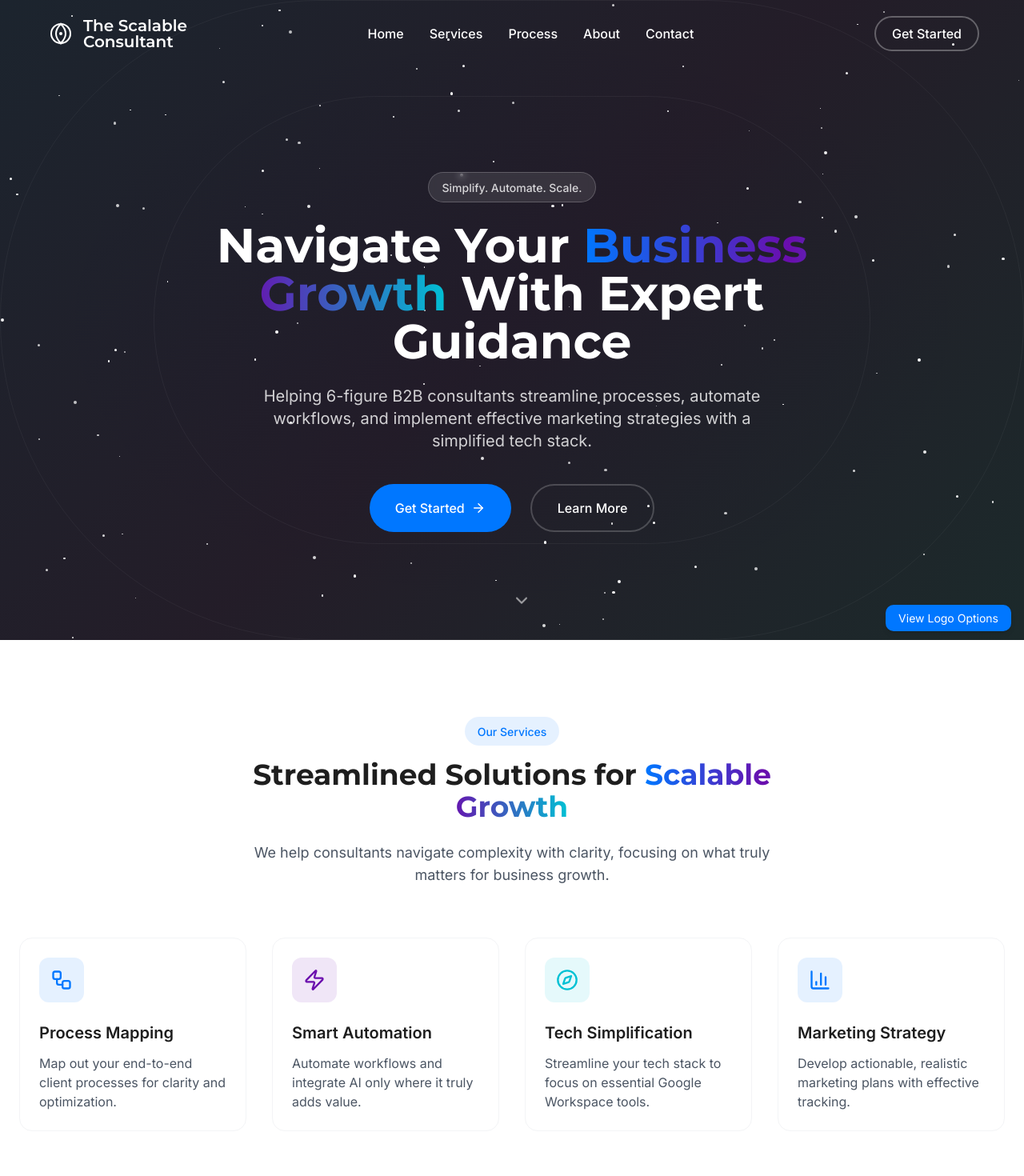
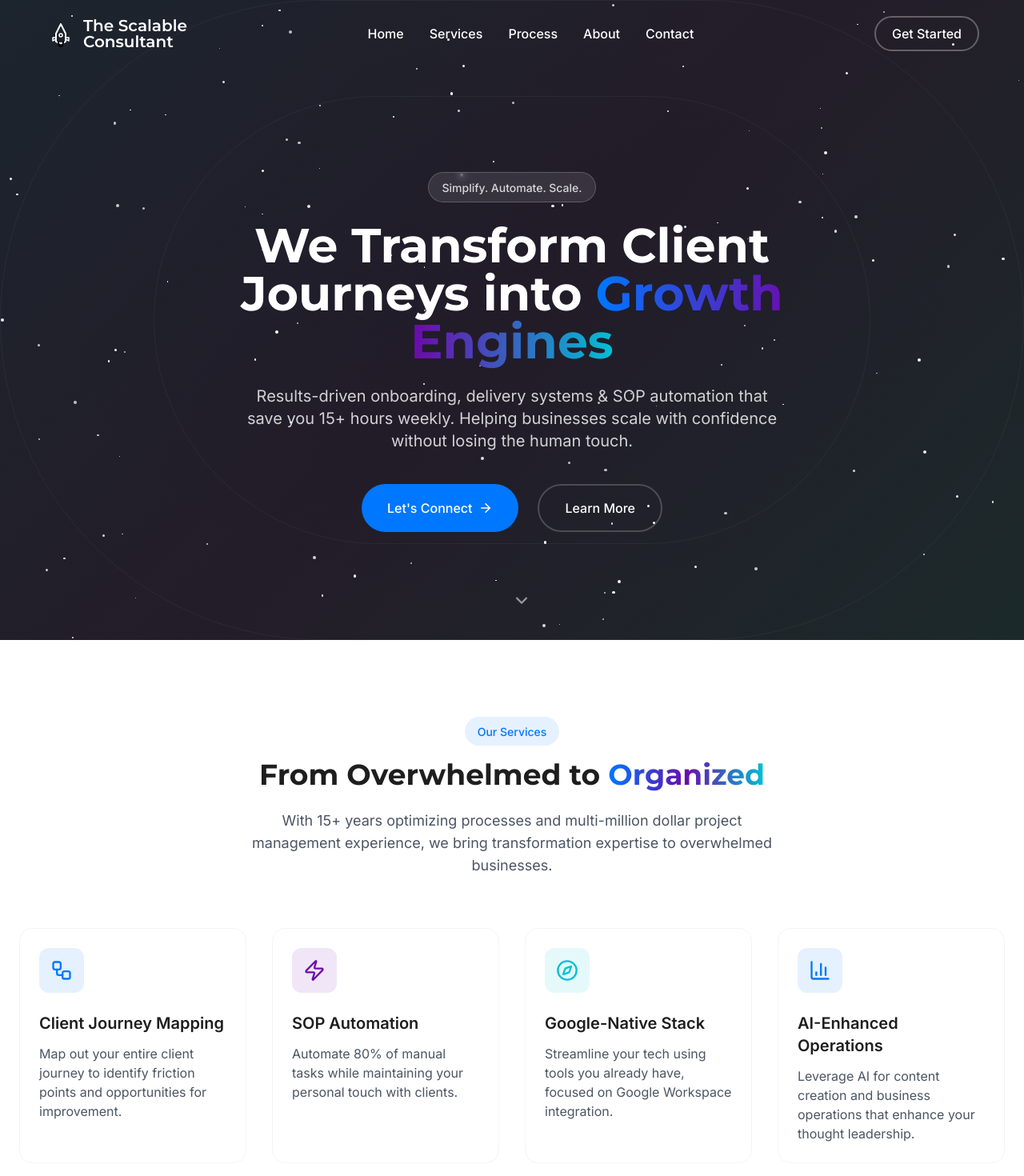
Before and after one commit to jodinetheron/the-scalable-consultant, a React (Vite) app: page / in a window 1280 px wide. Shown: the top 1470 px of the page at 80% size. Built offline with nearby package versions, Linux system fonts and the light colour scheme.

Commit message:
Refactor: Update content and design
- Updated website copy to match LinkedIn description.
- Changed CTA button text and link.
- Removed logo options and opt-in.
- Updated logo design.

```diff
--- a/src/App.tsx
+++ b/src/App.tsx
@@ -5,7 +5,6 @@ import { TooltipProvider } from "@/components/ui/tooltip";
 import { QueryClient, QueryClientProvider } from "@tanstack/react-query";
 import { BrowserRouter, Routes, Route } from "react-router-dom";
 import Index from "./pages/Index";
-import LogoOptions from "./pages/LogoOptions";
 import NotFound from "./pages/NotFound";
 
 const queryClient = new QueryClient();
@@ -18,7 +17,6 @@ const App = () => (
       <BrowserRouter>
         <Routes>
           <Route path="/" element={<Index />} />
-          <Route path="/logo-options" element={<LogoOptions />} />
           {/* ADD ALL CUSTOM ROUTES ABOVE THE CATCH-ALL "*" ROUTE */}
           <Route path="*" element={<NotFound />} />
         </Routes>
--- a/src/components/CTA.tsx
+++ b/src/components/CTA.tsx
@@ -1,6 +1,6 @@
 
 import React from 'react';
-import { ArrowRight } from 'lucide-react';
+import { ArrowRight, Linkedin } from 'lucide-react';
 
 const CTA: React.FC = () => {
   return (
@@ -13,57 +13,28 @@ const CTA: React.FC = () => {
       <div className="container mx-auto px-4 md:px-6 relative z-10">
         <div className="max-w-3xl mx-auto text-center">
           <h2 className="text-3xl md:text-4xl font-display font-bold mb-6 text-white">
-            Ready to <span className="text-gradient">Scale Your Consulting</span> Business?
+            Want to Reclaim 15+ Hours Weekly & Create <span className="text-gradient">Happier Clients?</span>
           </h2>
           <p className="text-white/80 md:text-lg mb-10 max-w-2xl mx-auto">
-            Let's transform your processes, simplify your tech, and implement targeted automations that drive real growth for your consulting practice.
+            Let me show you how to eliminate 80% of manual tasks while making your service feel more personal than ever.
           </p>
 
           <div className="glass p-8 rounded-2xl max-w-xl mx-auto">
-            <form className="space-y-4">
-              <div className="grid grid-cols-1 sm:grid-cols-2 gap-4">
-                <div>
-                  <input
-                    type="text"
-                    placeholder="First Name"
-                    className="w-full px-4 py-3 rounded-lg bg-white/10 border border-white/20 text-white placeholder-white/50 focus:outline-none focus:ring-2 focus:ring-space-blue"
-                    required
-                  />
-                </div>
-                <div>
-                  <input
-                    type="text"
-                    placeholder="Last Name"
-                    className="w-full px-4 py-3 rounded-lg bg-white/10 border border-white/20 text-white placeholder-white/50 focus:outline-none focus:ring-2 focus:ring-space-blue"
-                    required
-                  />
-                </div>
-              </div>
-              <div>
-                <input
-                  type="email"
-                  placeholder="Email Address"
-                  className="w-full px-4 py-3 rounded-lg bg-white/10 border border-white/20 text-white placeholder-white/50 focus:outline-none focus:ring-2 focus:ring-space-blue"
-                  required
-                />
-              </div>
-              <div>
-                <textarea
-                  placeholder="Tell us about your business..."
-                  rows={4}
-                  className="w-full px-4 py-3 rounded-lg bg-white/10 border border-white/20 text-white placeholder-white/50 focus:outline-none focus:ring-2 focus:ring-space-blue"
-                  required
-                />
-              </div>
-              <div>
-                <button
-                  type="submit"
-                  className="w-full px-6 py-3 rounded-lg bg-space-blue text-white font-medium hover:bg-space-blue/90 transition-all flex items-center justify-center gap-2 button-glow"
-                >
-                  Get Started <ArrowRight size={18} />
-                </button>
-              </div>
-            </form>
+            <div className="text-white mb-6">
+              <p className="text-lg mb-4">
+                "Jodine has remarkable insight and brings clarity to business planning. She knows how to ask the right questions and guided me in creating a business plan that's reasonable, clearly stated and totally do-able!"
+              </p>
+              <p className="font-medium">- Dea Irby</p>
+            </div>
+
+            <a
+              href="https://www.linkedin.com/in/jodinetheron/"
+              target="_blank"
+              rel="noopener noreferrer"
+              className="w-full px-6 py-4 rounded-lg bg-space-blue text-white font-medium hover:bg-space-blue/90 transition-all flex items-center justify-center gap-2 button-glow"
+            >
+              <Linkedin size={20} /> Let's Connect on LinkedIn <ArrowRight size={18} />
+            </a>
           </div>
         </div>
       </div>
--- a/src/components/Features.tsx
+++ b/src/components/Features.tsx
@@ -6,32 +6,32 @@ const Features: React.FC = () => {
   const features = [
     {
       icon: Workflow,
-      title: 'Process Mapping',
-      description: 'Map out your end-to-end client processes for clarity and optimization.',
+      title: 'Client Journey Mapping',
+      description: 'Map out your entire client journey to identify friction points and opportunities for improvement.',
       color: 'text-space-blue',
       bgColor: 'bg-space-blue/10',
       delay: '0s'
     },
     {
       icon: Zap,
-      title: 'Smart Automation',
-      description: 'Automate workflows and integrate AI only where it truly adds value.',
+      title: 'SOP Automation',
+      description: 'Automate 80% of manual tasks while maintaining your personal touch with clients.',
       color: 'text-space-purple',
       bgColor: 'bg-space-purple/10',
       delay: '0.1s'
     },
     {
       icon: Compass,
-      title: 'Tech Simplification',
-      description: 'Streamline your tech stack to focus on essential Google Workspace tools.',
+      title: 'Google-Native Stack',
+      description: 'Streamline your tech using tools you already have, focused on Google Workspace integration.',
       color: 'text-space-teal',
       bgColor: 'bg-space-teal/10',
       delay: '0.2s'
     },
     {
       icon: BarChart3,
-      title: 'Marketing Strategy',
-      description: 'Develop actionable, realistic marketing plans with effective tracking.',
+      title: 'AI-Enhanced Operations',
+      description: 'Leverage AI for content creation and business operations that enhance your thought leadership.',
       color: 'text-space-blue',
       bgColor: 'bg-space-blue/10',
       delay: '0.3s'
@@ -46,10 +46,10 @@ const Features: React.FC = () => {
             <span className="text-space-blue text-sm font-medium">Our Services</span>
           </div>
           <h2 className="text-3xl md:text-4xl font-display font-bold mb-6 text-space-dark">
-            Streamlined Solutions for <span className="text-gradient">Scalable Growth</span>
+            From Overwhelmed to <span className="text-gradient">Organized</span>
           </h2>
           <p className="text-gray-600 md:text-lg">
-            We help consultants navigate complexity with clarity, focusing on what truly matters for business growth.
+            With 15+ years optimizing processes and multi-million dollar project management experience, we bring transformation expertise to overwhelmed businesses.
           </p>
         </div>
 
--- a/src/components/Hero.tsx
+++ b/src/components/Hero.tsx
@@ -50,17 +50,22 @@ const Hero: React.FC = () => {
           </div>
 
           <h1 className="text-4xl md:text-5xl lg:text-6xl font-display font-bold mb-6 text-white leading-tight animate-fade-in opacity-0" style={{animationDelay: '0.2s'}}>
-            Navigate Your <span className="text-gradient">Business Growth</span> With Expert Guidance
+            We Transform Client Journeys into <span className="text-gradient">Growth Engines</span>
           </h1>
 
           <p className="text-white/80 text-lg md:text-xl max-w-2xl mb-10 leading-relaxed animate-fade-in opacity-0" style={{animationDelay: '0.4s'}}>
-            Helping 6-figure B2B consultants streamline processes, automate workflows, and implement effective marketing strategies with a simplified tech stack.
+            Results-driven onboarding, delivery systems & SOP automation that save you 15+ hours weekly. Helping businesses scale with confidence without losing the human touch.
           </p>
 
           <div className="flex flex-col sm:flex-row gap-4 sm:gap-6 animate-fade-in opacity-0" style={{animationDelay: '0.6s'}}>
-            <button className="px-8 py-4 rounded-full bg-space-blue text-white font-medium hover:bg-space-blue/90 transition-all flex items-center gap-2 button-glow">
-              Get Started <ArrowRight size={18} />
-            </button>
+            <a
+              href="https://www.linkedin.com/in/jodinetheron/"
+              target="_blank"
+              rel="noopener noreferrer"
+              className="px-8 py-4 rounded-full bg-space-blue text-white font-medium hover:bg-space-blue/90 transition-all flex items-center gap-2 button-glow"
+            >
+              Let's Connect <ArrowRight size={18} />
+            </a>
             <button className="px-8 py-4 rounded-full bg-transparent text-white font-medium border-2 border-white/20 hover:border-white/50 transition-all">
               Learn More
             </button>
--- a/src/components/Logo.tsx
+++ b/src/components/Logo.tsx
@@ -1,16 +1,16 @@
 
-import React, { useState } from 'react';
+import React from 'react';
 
 interface LogoProps {
   variant?: 'default' | 'dark' | 'white';
   className?: string;
-  logoStyle?: 'orbital' | 'constellation' | 'galaxy' | 'trajectory';
+  logoStyle?: 'rocket';
 }
 
 const Logo: React.FC<LogoProps> = ({
   variant = 'default',
   className = '',
-  logoStyle = 'orbital'
+  logoStyle = 'rocket'
 }) => {
   const getColor = () => {
     switch (variant) {
@@ -24,8 +24,7 @@ const Logo: React.FC<LogoProps> = ({
   };
 
   const renderLogo = () => {
-    switch (logoStyle) {
-      case 'constellation':
+    // Always return rocket logo since it's our only style now
     return (
       <svg
         width="40"
@@ -35,98 +34,58 @@ const Logo: React.FC<LogoProps> = ({
         xmlns="http://www.w3.org/2000/svg"
         className={`${getColor()}`}
       >
-            <circle cx="20" cy="20" r="3" fill="currentColor" />
-            <circle cx="10" cy="15" r="2" fill="currentColor" />
-            <circle cx="30" cy="15" r="2" fill="currentColor" />
-            <circle cx="15" cy="30" r="2" fill="currentColor" />
-            <circle cx="25" cy="30" r="2" fill="currentColor" />
-            <line x1="20" y1="20" x2="10" y2="15" stroke="currentColor" strokeWidth="1.5" />
-            <line x1="20" y1="20" x2="30" y2="15" stroke="currentColor" strokeWidth="1.5" />
-            <line x1="20" y1="20" x2="15" y2="30" stroke="currentColor" strokeWidth="1.5" />
-            <line x1="20" y1="20" x2="25" y2="30" stroke="currentColor" strokeWidth="1.5" />
-          </svg>
-        );
-
-      case 'galaxy':
-        return (
-          <svg
-            width="40"
-            height="40"
-            viewBox="0 0 40 40"
-            fill="none"
-            xmlns="http://www.w3.org/2000/svg"
-            className={`${getColor()}`}
-          >
+        {/* Rocket body */}
         <path
-              d="M20 8C26 8 32 14 32 20C32 26 26 32 20 32C14 32 8 26 8 20C8 14 14 8 20 8Z"
+          d="M20 8L14 20V30C14 30 17 32 20 32C23 32 26 30 26 30V20L20 8Z"
           stroke="currentColor"
           strokeWidth="2"
+          strokeLinecap="round"
+          strokeLinejoin="round"
           fill="none"
-              strokeDasharray="2 2"
         />
-            <path
-              d="M20 12C24 12 28 16 28 20C28 24 24 28 20 28C16 28 12 24 12 20C12 16 16 12 20 12Z"
+        {/* Rocket window */}
+        <circle
+          cx="20"
+          cy="22"
+          r="2"
           stroke="currentColor"
           strokeWidth="1.5"
           fill="none"
         />
-            <circle cx="20" cy="20" r="2" fill="currentColor" />
-            <circle cx="26" cy="14" r="1" fill="currentColor" />
-            <circle cx="14" cy="26" r="1" fill="currentColor" />
+        {/* Rocket fins */}
+        <path
+          d="M14 25H10V29L14 27"
+          stroke="currentColor"
+          strokeWidth="1.5"
+          strokeLinecap="round"
+          strokeLinejoin="round"
+          fill="none"
+        />
+        <path
+          d="M26 25H30V29L26 27"
+          stroke="currentColor"
+          strokeWidth="1.5"
+          strokeLinecap="round"
+          strokeLinejoin="round"
+          fill="none"
+        />
+        {/* Rocket flames with gradient */}
+        <defs>
+          <linearGradient id="flameGradient" x1="20" y1="36" x2="20" y2="30" gradientUnits="userSpaceOnUse">
+            <stop offset="0" stopColor="var(--color-space-purple)" />
+            <stop offset="1" stopColor="var(--color-space-blue)" />
+          </linearGradient>
+        </defs>
+        <path
+          d="M17 30C17 33 18 36 20 36C22 36 23 33 23 30"
+          stroke="url(#flameGradient)"
+          strokeWidth="2"
+          strokeLinecap="round"
+          fill="none"
+          className="flame"
+        />
       </svg>
     );
-
-      case 'trajectory':
-        return (
-          <svg
-            width="40"
-            height="40"
-            viewBox="0 0 40 40"
-            fill="none"
-            xmlns="http://www.w3.org/2000/svg"
-            className={`${getColor()}`}
-          >
-            <path
-              d="M8 32C8 32 16 28 20 24C24 20 28 12 28 8"
-              stroke="currentColor"
-              strokeWidth="2"
-              strokeLinecap="round"
-            />
-            <circle cx="8" cy="32" r="2" fill="currentColor" />
-            <circle cx="28" cy="8" r="2" fill="currentColor" />
-            <circle cx="20" cy="20" r="3" fill="none" stroke="currentColor" strokeWidth="1.5" />
-          </svg>
-        );
-
-      default: // 'orbital'
-        return (
-          <svg
-            width="40"
-            height="40"
-            viewBox="0 0 40 40"
-            fill="none"
-            xmlns="http://www.w3.org/2000/svg"
-            className={`${getColor()}`}
-          >
-            <circle cx="20" cy="20" r="12" stroke="currentColor" strokeWidth="2" />
-            <path
-              d="M20 8C20 8 14 14 14 20C14 26 20 32 20 32"
-              stroke="currentColor"
-              strokeWidth="2"
-              strokeLinecap="round"
-            />
-            <path
-              d="M20 8C20 8 26 14 26 20C26 26 20 32 20 32"
-              stroke="currentColor"
-              strokeWidth="2"
-              strokeLinecap="round"
-            />
-            <circle cx="20" cy="20" r="2" fill="currentColor" />
-            <circle cx="20" cy="8" r="1.5" fill="currentColor" />
-            <circle cx="20" cy="32" r="1.5" fill="currentColor" />
-          </svg>
-        );
-    }
   };
 
   return (
--- a/src/pages/Index.tsx
+++ b/src/pages/Index.tsx
@@ -1,6 +1,5 @@
 
 import React from 'react';
-import { Link } from 'react-router-dom';
 import NavBar from '../components/NavBar';
 import Hero from '../components/Hero';
 import Features from '../components/Features';
@@ -17,16 +16,6 @@ const Index: React.FC = () => {
       <Process />
       <CTA />
       <Footer />
-
-      {/* Logo options link */}
-      <div className="fixed bottom-4 right-4 z-50">
-        <Link
-          to="/logo-options"
-          className="bg-space-blue text-white px-4 py-2 rounded-md shadow-md hover:bg-space-blue/90 transition-colors text-sm"
-        >
-          View Logo Options
-        </Link>
-      </div>
     </div>
   );
 };
```
Lines whose indentation alone changed are shown as unchanged.
